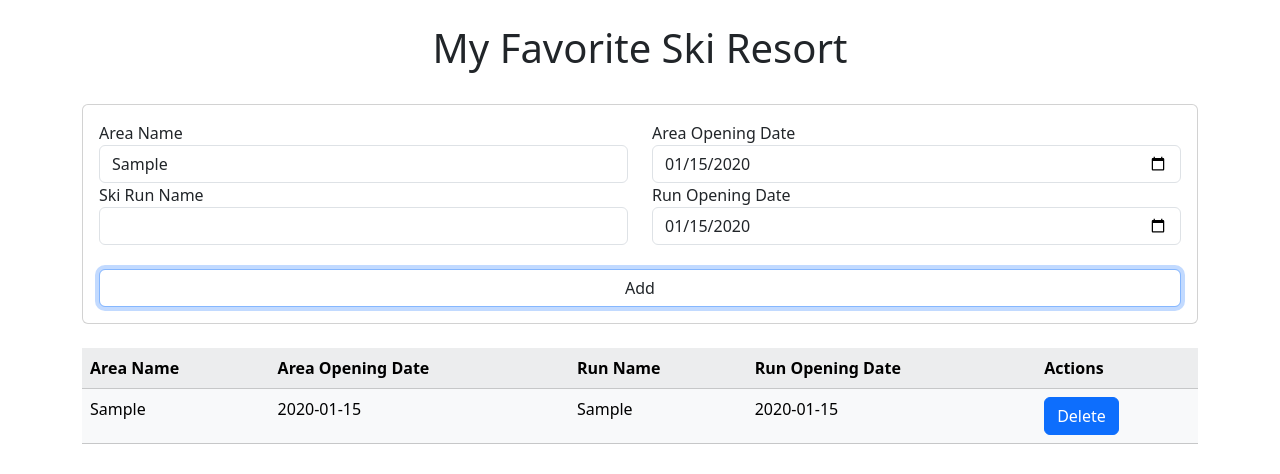
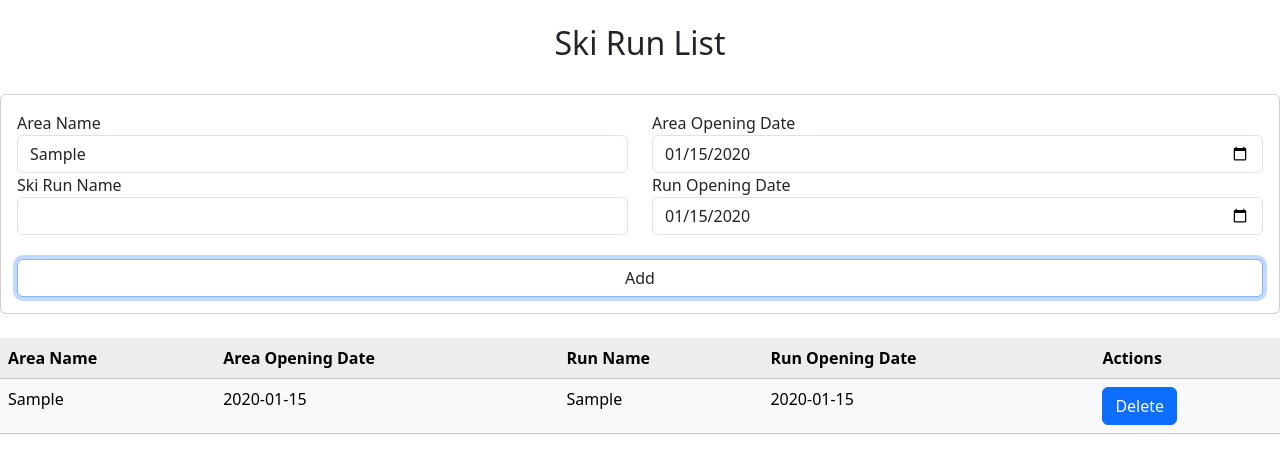
Before and after one commit to stevengrundner/skiRunList, a website: page index.html in a window 1280 px wide. Both pictures are taken after typing "Sample", "2020-01-15", "Sample", "2020-01-15" into the empty fields and a click on the button "Add". Drawn offline with nearby package versions, Linux system fonts and the light colour scheme.

Commit message:
completed code with notes

```diff
--- a/index.html
+++ b/index.html
@@ -1,115 +1,89 @@
 <!DOCTYPE html>
 <html lang="en">
   <head>
-    <meta charset="UTF-8">
-    <meta name="viewport" content="width=device-width, initial-scale=1.0">
+    <meta charset="UTF-8" />
+    <meta name="viewport" content="width=device-width, initial-scale=1.0" />
     <title>skiRunList</title>
-    <link rel="stylesheet" href="node_modules/bootstrap/dist/css/bootstrap.css">
+    <link
+      rel="stylesheet"
+      href="node_modules/bootstrap/dist/css/bootstrap.css"
+    />
   </head>
 
-<br>
- <H1 align = "center" >My Favorite Ski Resort</H1>
+  <br />
 
+  <h2 align="center">Ski Run List</h2>
 
-
-<body class ="container"> <!-- this is the box that i'm putting the dates and create box-->
-
-</body>
-    <br> <!-- creating the break line so that there is a space below the box and calendar-->
+  <body>
+    <br />
+    <!-- creating the break line so that there is a space below the box and calendar-->
 
     <div class="card">
       <div class="card-body">
+        <div class="row">
+          <!-- the above code sets up the inside of the container where my inputted information goes-->
 
-            <div class="row">
-                <!-- the above code sets up the inside of the container-->
-
-
-
-                <!-- area name & area opening date within -->
           <div class="col-sm">
             <div class="form-group">
               <label for="new-area">Area Name</label>
-                        <input type="text" class="form-control" id="new-area">
+              <input type="text" class="form-control" id="new-area" />
             </div>
           </div>
-
+          <!-- the above code creates the box where i can input the name of the area that is open
+          -->
           <div class="col-sm">
             <div class="form-group">
               <label for="new-opening-date">Area Opening Date</label>
-                        <input type="date" class="form-control" id="new-opening-date">
+              <input type="date" class="form-control" id="new-opening-date" />
             </div>
           </div>
-                <!-- the code above shows the start date-->
-
-
-
-
-
-
-
+          <!-- the above code shows the date that the area of the mountain opens up-->
         </div>
-                <!-- the code above shows the end date-->
-
-
-
-           <!--NEW-->
-            <div class="row">
-
-
-                <!-- ski run name & ski run opening date within -->
-
-                </div>
-                        <!--NEW-->
-
-
+        <!-- this div closes out the line inside the container that the area name and area open date is listed on-->
 
         <div class="row">
+          <!-- this is creating a second row where ski run name and run opening date are inputted-->
           <div class="col-sm">
             <div class="form-group">
               <label for="new-ski-run">Ski Run Name</label>
-                        <input type="text" class="form-control" id="new-ski-run">
+              <input type="text" class="form-control" id="new-ski-run" />
             </div>
           </div>
+          <!-- the above code is the box where the ski run name is inputted-->
 
           <div class="col-sm">
             <div class="form-group">
               <label for="new-ski-date">Run Opening Date</label>
-                            <input type="date" class="form-control" id="new-ski-date">
+              <input type="date" class="form-control" id="new-ski-date" />
             </div>
           </div>
         </div>
-                <!-- the code above creates the task box utilizing bootstrap-->
+        <!-- the above code creates the task box-->
 
+        <br />
+        <!-- creating a space below the ski run list to the create box-->
 
-
-
-
-                <br> <!-- creating a space below the ski run list to the create box-->
         <div>
-                <button id="add" class="btn btn-primary form-control"> Add</button>
-            </div>
-
-
+          <button id="add" class="btn btn-primary form-control">Add</button>
+          <!-- the button to "add" the information-->
         </div>
       </div>
+    </div>
+    <!-- the above div closes out the information within the container-->
 
+    <br />
+    <!-- this break line makes the logged list look nicer showing the bottom of the container-->
 
-
-    <br> <!-- this break line makes the logged list look nicer showing the bottom of the container-->
     <table id="list" class="table table-light table-striped">
       <tr>
         <th>Area Name</th>
         <th>Area Opening Date</th>
         <th>Run Name</th>
-
         <th>Run Opening Date</th>
         <th>Actions</th>
       </tr>
-        <!-- the code above shows the logging information of the tasks-->
+      <!-- the above code shows the logged information of the tasks that are entered from the boxes within the container-->
     </table>
-
-
-
 
     <script src="index.js"></script>
     <script src="node_modules/jquery/dist/jquery.js"></script>
--- a/index.js
+++ b/index.js
@@ -1,28 +1,33 @@
 let id = 0;
 
-document.getElementById('add').addEventListener('click', () => {
+document.getElementById("add").addEventListener("click", () => {
   let createdDate = new Date();
-    let table = document.getElementById('list');
+  let table = document.getElementById("list");
   let row = table.insertRow(1);
-    row.setAttribute('id', `item-${id}`);
-    row.insertCell(0).innerHTML = document.getElementById('new-area').value;
-    row.insertCell(1).innerHTML = document.getElementById ('new-opening-date').value;
-    row.insertCell(2).innerHTML = document.getElementById('new-ski-run').value;
-    row.insertCell(3).innerHTML = document.getElementById ('new-ski-date').value;
+  row.setAttribute("id", `item-${id}`);
+  row.insertCell(0).innerHTML = document.getElementById("new-area").value;
+  row.insertCell(1).innerHTML =
+    document.getElementById("new-opening-date").value;
+  row.insertCell(2).innerHTML = document.getElementById("new-ski-run").value;
+  row.insertCell(3).innerHTML = document.getElementById("new-ski-date").value;
   let actions = row.insertCell(4);
   actions.appendChild(createDeleteButton(id++));
-    document.getElementById('new-ski-run').value = '';
+  document.getElementById("new-ski-run").value = "";
 });
 
-function createDeleteButton(id){
-    let btn = document.createElement('button');
-    btn.className = 'btn btn-primary';
+// the code above is creating a funtion when the add button is clicked the information from the boxes in the container are listed in the grey area logging the input
+
+function createDeleteButton(id) {
+  let btn = document.createElement("button");
+  btn.className = "btn btn-primary";
   btn.id = id;
-    btn.innerHTML = 'Delete';
+  btn.innerHTML = "Delete";
   btn.onclick = () => {
-        console.log('Deleting row with id: item-${id}');
+    console.log("Deleting row with id: item-${id}");
     let elementToDelete = document.getElementById(`item-${id}`);
     elementToDelete.parentNode.removeChild(elementToDelete);
   };
   return btn;
 }
+
+// the code above creates a funtion to delete the row of inputted information
```
Lines whose indentation alone changed are shown as unchanged.
